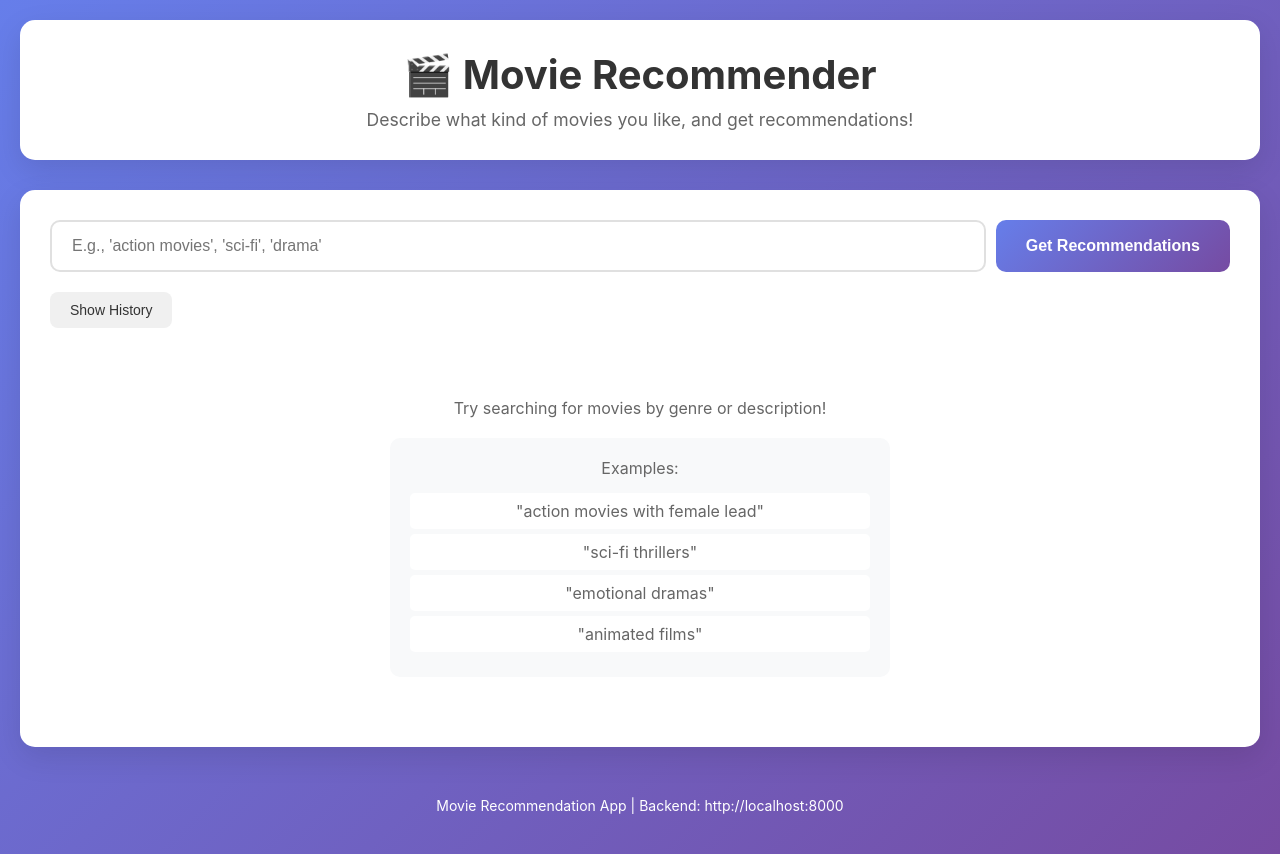
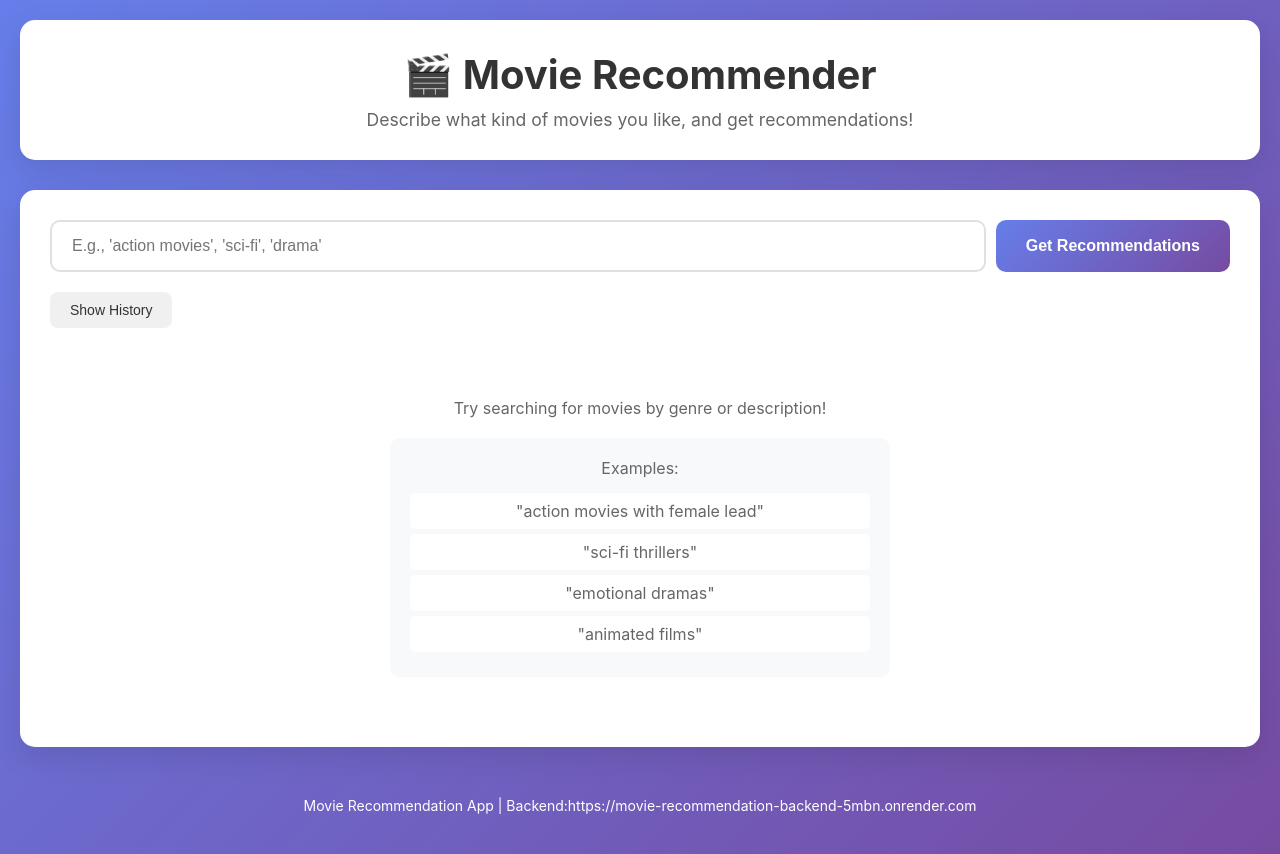
Before and after one commit to Rohit9tiwari/movie-recommendation-app, a React (Create React App) app in the folder frontend/: page / in a window 1280 px wide. Built offline with nearby package versions, Linux system fonts and the light colour scheme.

Commit message:
Update App.js

```diff
--- a/frontend/src/App.js
+++ b/frontend/src/App.js
@@ -165,7 +165,7 @@ function App() {
       </main>
 
       <footer className="footer">
-        <p>Movie Recommendation App | Backend: http://localhost:8000</p>
+        <p>Movie Recommendation App | Backend:https://movie-recommendation-backend-5mbn.onrender.com</p>
       </footer>
     </div>
   );
```
